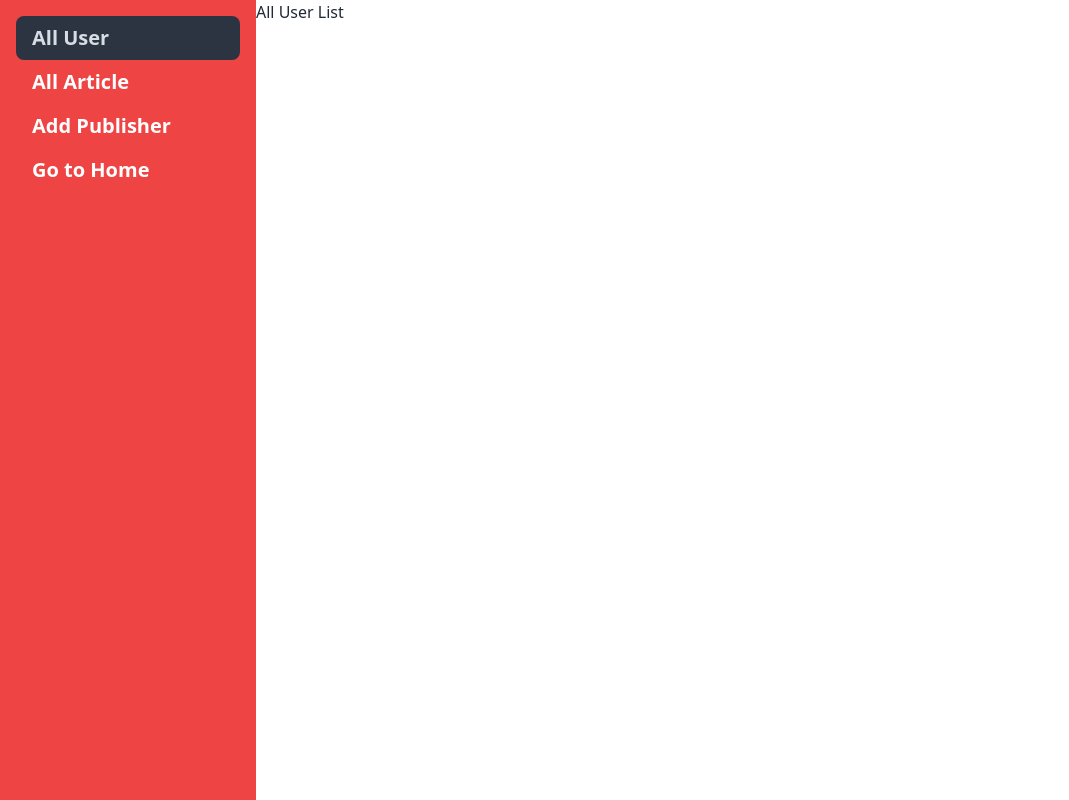
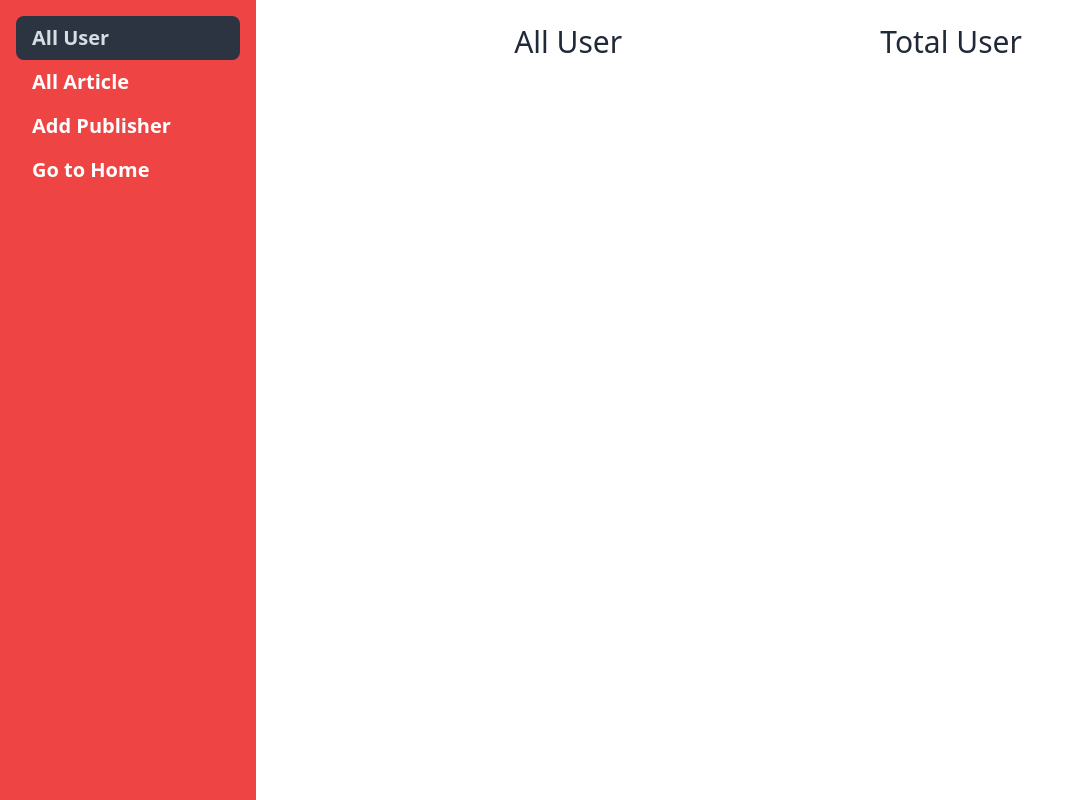
Before and after one commit to mdmasharafilhossain/newspaper-website, a React (Vite) app: page /dashboard/allUser in a window 1280 px wide. Shown: the whole page, without its empty margins (0-1069 px from the left). Built offline with nearby package versions, Linux system fonts and the light colour scheme; no server answers.

Commit message:
axiosSecure hooks added

```diff
--- a/src/Components/DashBoard/AllUser/AllUser.jsx
+++ b/src/Components/DashBoard/AllUser/AllUser.jsx
@@ -3,7 +3,10 @@
 const AllUser = () => {
     return (
         <div>
-            <h2>All User List</h2>
+            <div className="flex justify-evenly my-6">
+                <h2 className="text-3xl ">All User</h2>
+                <h2 className="text-3xl ">Total User</h2>
+            </div>
         </div>
     );
 };
--- /dev/null
+++ b/src/Components/Hooks/UseAxiosSecure/UseAxiosSecure.jsx
@@ -0,0 +1,11 @@
+import axios from "axios";
+
+
+const UseAxiosSecure = () => {
+    const axiosSecure = axios.create({
+        baseURL:'http://localhost:5000'
+    })
+    return axiosSecure;
+};
+
+export default UseAxiosSecure;
```
